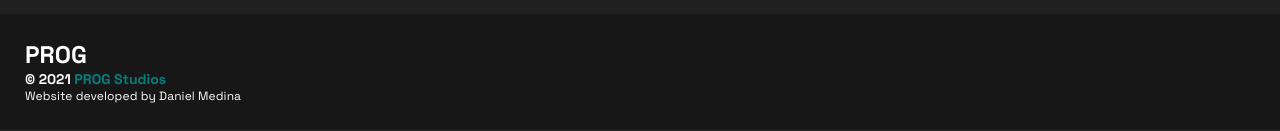
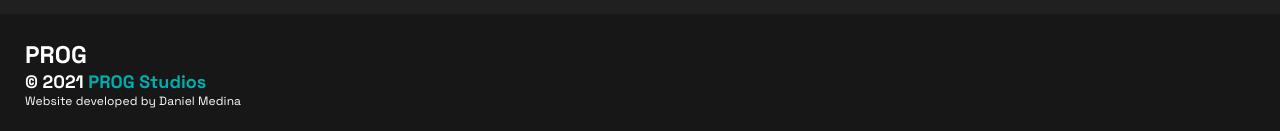
Before and after one commit to dnrm/prog, a Next.js app: page / in a window 1280 px wide. Shown: the part 778-909 px from the top of the page. Built offline with nearby package versions, Linux system fonts and the light colour scheme.

Commit message:
Made SEO and Accessibility improvements

```diff
--- a/components/Footer.js
+++ b/components/Footer.js
@@ -6,13 +6,13 @@ const Footer = () => {
     return (
         <footer className={styles.footer}>
             <h1>PROG</h1>
-            <h3>© 2021
+            <h2>© 2021
                 <Link href="/about-us">
                     <a className={styles.link}>
                         {' '}PROG Studios
                     </a>
                 </Link>
-            </h3>
+            </h2>
             <p className={styles.footer__credits}>Website developed by Daniel Medina</p>
         </footer>
     )
--- a/pages/_document.js
+++ b/pages/_document.js
@@ -19,6 +19,7 @@ class Page extends Document {
                     <link rel="preconnect" href="https://fonts.googleapis.com" />
                     <link rel="preconnect" href="https://fonts.gstatic.com" crossOrigin="true" />
                     <link href="https://fonts.googleapis.com/css2?family=Space+Grotesk:wght@300;400;500;600;700&display=swap" rel="stylesheet" />
+                    <meta name="description" content="Prog | Official Website" />
                 </Head>
                 <body>
                     <Main />
--- a/pages/screenshots.js
+++ b/pages/screenshots.js
@@ -42,6 +42,7 @@ const screenshots = () => {
                     height="100%"
                     placeholder="blur"
                     blurDataURL="/min/monster.png"
+                    alt="monster"
                 />
                 <Image
                     src="/bar.png"
@@ -51,6 +52,7 @@ const screenshots = () => {
                     height="100%"
                     placeholder="blur"
                     blurDataURL="/min/bar.png"
+                    alt="bar"
                 />
                 <Image
                     src="/living-room.png"
@@ -60,6 +62,7 @@ const screenshots = () => {
                     height="100%"
                     placeholder="blur"
                     blurDataURL="/min/living-room.png"
+                    alt="living room"
                 />
                 <Image
                     src="/tables.png"
@@ -69,6 +72,7 @@ const screenshots = () => {
                     height="100%"
                     placeholder="blur"
                     blurDataURL="/min/tables.png"
+                    alt="tables"
                 />
                 <Image
                     src="/bedroom-lit.png"
@@ -78,6 +82,7 @@ const screenshots = () => {
                     height="100%"
                     placeholder="blur"
                     blurDataURL="/min/bedroom-lit.png"
+                    alt="bedroom"
                 />
             </div>
             <Footer />
--- a/styles/Footer.module.css
+++ b/styles/Footer.module.css
@@ -9,5 +9,5 @@
 }
 
 .link {
-    color: teal;
+    color: rgb(0, 174, 174);
 }
```
